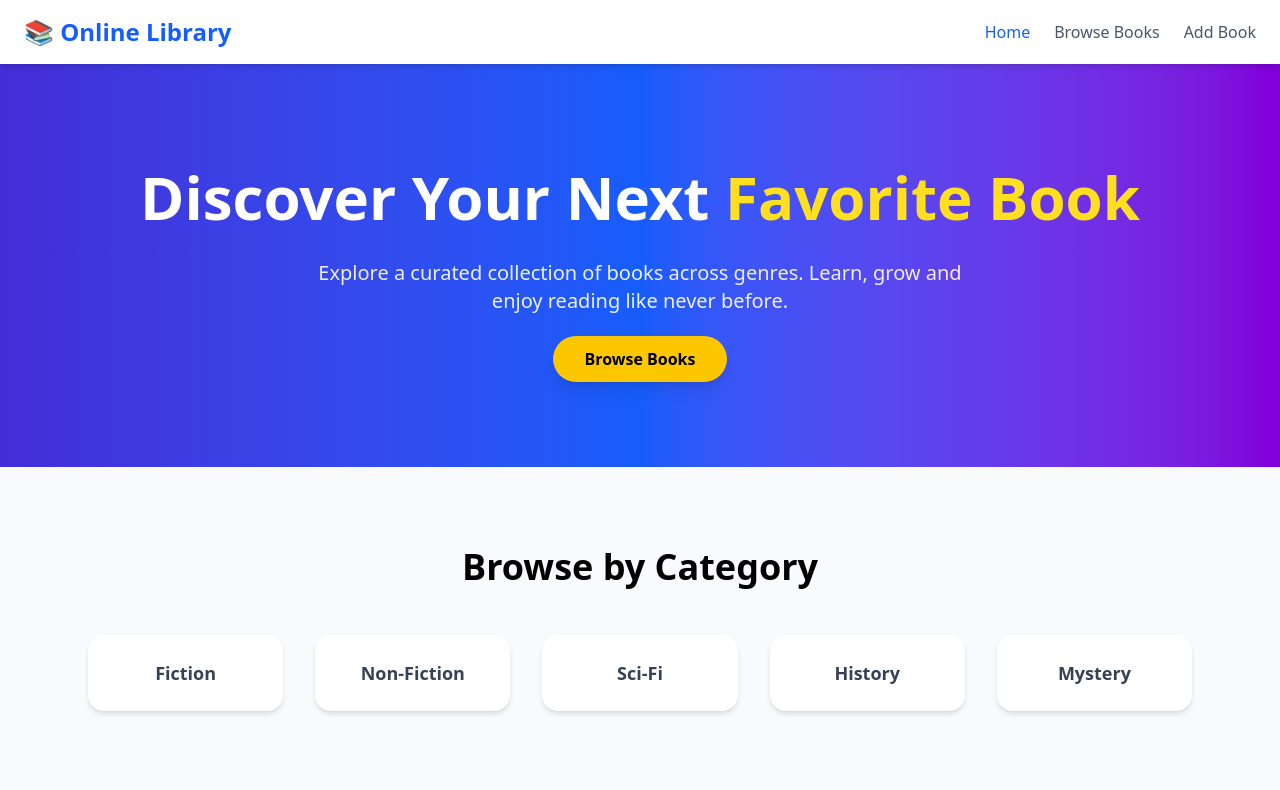
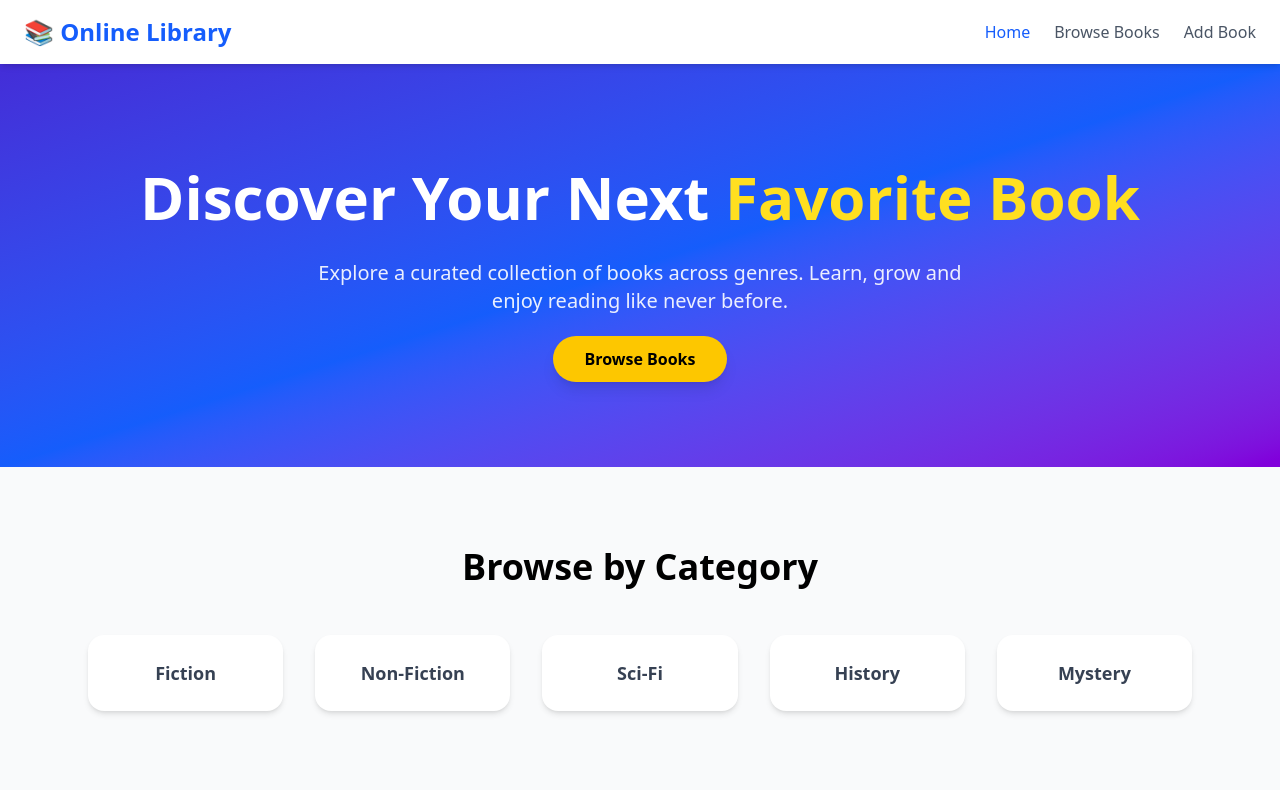
Before and after one commit to Er-Saurabh-Gondane/llibraryManagment, a React (Vite) app: page / in a window 1280 px wide. Shown: the top 790 px of the page. Built offline with nearby package versions, Linux system fonts and the light colour scheme.

Commit message:
interactivity added with readme md

```diff
--- a/src/pages/AddBook.jsx
+++ b/src/pages/AddBook.jsx
@@ -67,7 +67,7 @@ export default function AddBook() {
   };
 
   return (
-    <div className="min-h-screen bg-gradient-to-br from-indigo-600 via-blue-600 to-purple-700">
+    <div className="min-h-screen bg-linear-to-br from-indigo-600 via-blue-600 to-purple-700">
       <Navbar />
 
       <div className="flex justify-center items-center py-20 px-4">
--- a/src/pages/Home.jsx
+++ b/src/pages/Home.jsx
@@ -23,7 +23,7 @@ export default function Home() {
       <Navbar />
 
       {/* HERO SECTION */}
-      <section className="bg-gradient-to-r from-indigo-700 via-blue-600 to-purple-700 text-white text-center py-24 px-6">
+      <section className="bg-linear-to-br from-indigo-700 via-blue-600 to-purple-700 text-white text-center py-24 px-6">
         <h1 className="text-5xl md:text-6xl font-extrabold mb-6 leading-tight">
           Discover Your Next <span className="text-yellow-300">Favorite Book</span>
         </h1>
```
